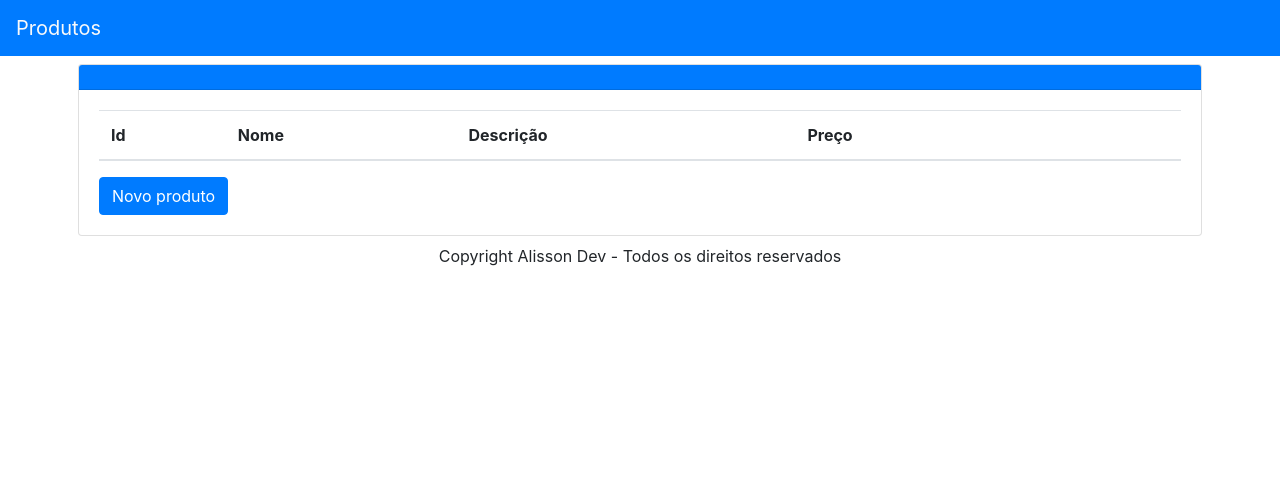
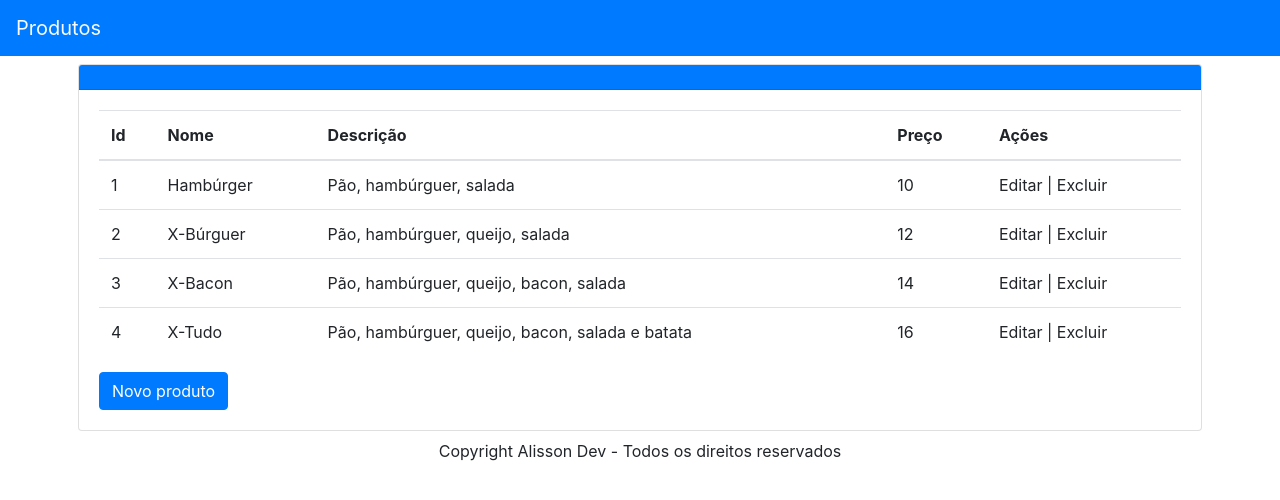
Before and after one commit to youssfbr/angular_produtos, an Angular app: page / in a window 1280 px wide. Shown: the top 500 px of the page. Built offline with nearby package versions, Linux system fonts and the light colour scheme.

Commit message:
Populando a grid com dados - Mockando dados

```diff
--- a/src/app/produtos/produto-list/produto-list.component.html
+++ b/src/app/produtos/produto-list/produto-list.component.html
@@ -10,12 +10,17 @@
           <th scope="col">Nome</th>
           <th scope="col">Descrição</th>
           <th scope="col">Preço</th>
-          <th scope="col"></th>
-          <th scope="col"></th>
+          <th scope="col">Ações</th>
         </tr>
       </thead>
       <tbody>
-
+          <tr *ngFor="let produto of produtos">
+            <td>{{ produto.id }}</td>
+            <td>{{ produto.nome }}</td>
+            <td>{{ produto.descricao }}</td>
+            <td>{{ produto.preco }}</td>
+            <td>Editar | Excluir</td>
+          </tr>
       </tbody>
     </table>
 
--- a/src/app/produtos/produto-list/produto-list.component.ts
+++ b/src/app/produtos/produto-list/produto-list.component.ts
@@ -1,4 +1,5 @@
 import { Component, OnInit } from '@angular/core';
+import { Produto } from '../shared/produto';
 
 @Component({
   selector: 'app-produto-list',
@@ -6,10 +7,19 @@ import { Component, OnInit } from '@angular/core';
   styleUrls: ['./produto-list.component.css']
 })
 export class ProdutoListComponent implements OnInit {
+  title: string;
+  produtos: Produto[];
 
   constructor() { }
 
   ngOnInit() {
+    this.title =  'Produtos';
+    this.produtos = [
+      { id: 1, nome: 'Hambúrger', descricao: 'Pão, hambúrguer, salada', preco: 10.00 },
+      { id: 2, nome: 'X-Búrguer', descricao: 'Pão, hambúrguer, queijo, salada', preco: 12.00 },
+      { id: 3, nome: 'X-Bacon', descricao: 'Pão, hambúrguer, queijo, bacon, salada', preco: 14.00 },
+      { id: 4, nome: 'X-Tudo', descricao: 'Pão, hambúrguer, queijo, bacon, salada e batata', preco: 16.00 },
+    ];
   }
 
 }
```
